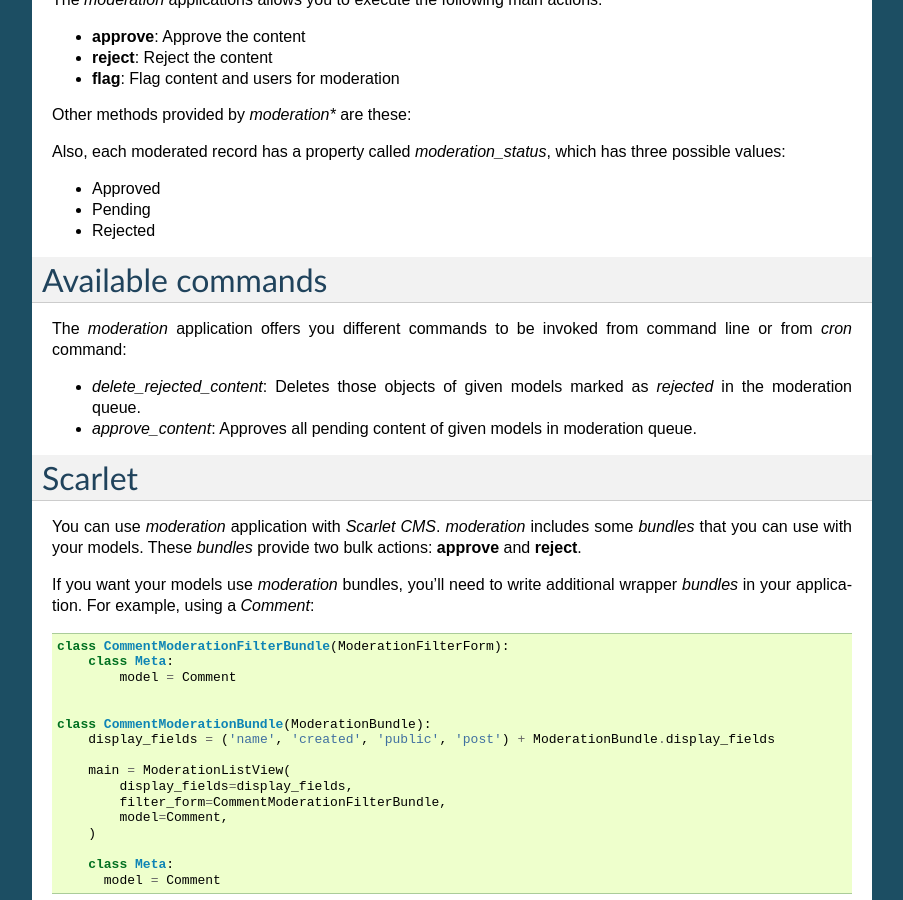
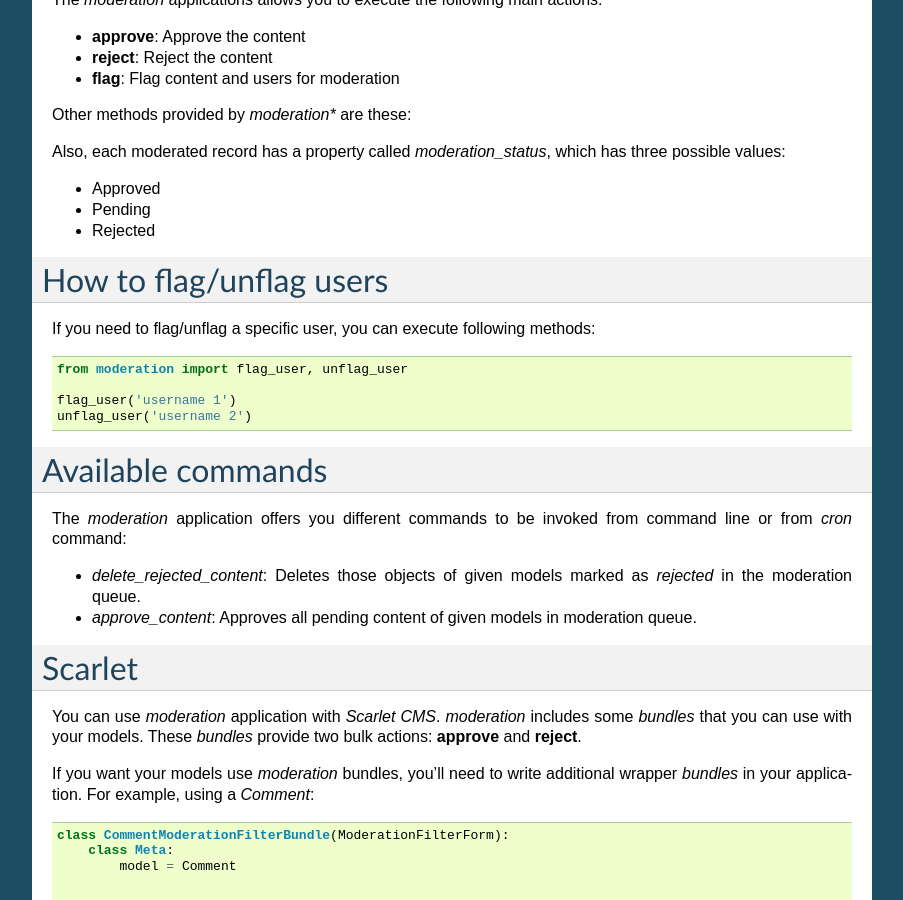
Before and after one commit to deserat/hackthefed, a Sphinx documentation site: the page built from docs/source/index.rst, in a window 1280 px wide and 900 px high, scrolled down 1216 px. Shown: the whole window, without its empty margins (198-1101 px from the left). Built offline with Sphinx 7.4.7, drawn with Linux system fonts in a browser that asks for light colours; some of the changed text lies outside the part shown.

Commit message:
Adding info. to index.rst about flag/unflag ban/unban user

```diff
--- a/docs/source/index.rst
+++ b/docs/source/index.rst
@@ -90,6 +90,16 @@
 * Pending
 * Rejected
 
+How to flag/unflag users
+========================
+
+If you need to flag/unflag a specific user, you can execute following methods::
+
+  from moderation import flag_user, unflag_user
+
+  flag_user('username 1')
+  unflag_user('username 2')
+
 Available commands
 ==================
 
```
